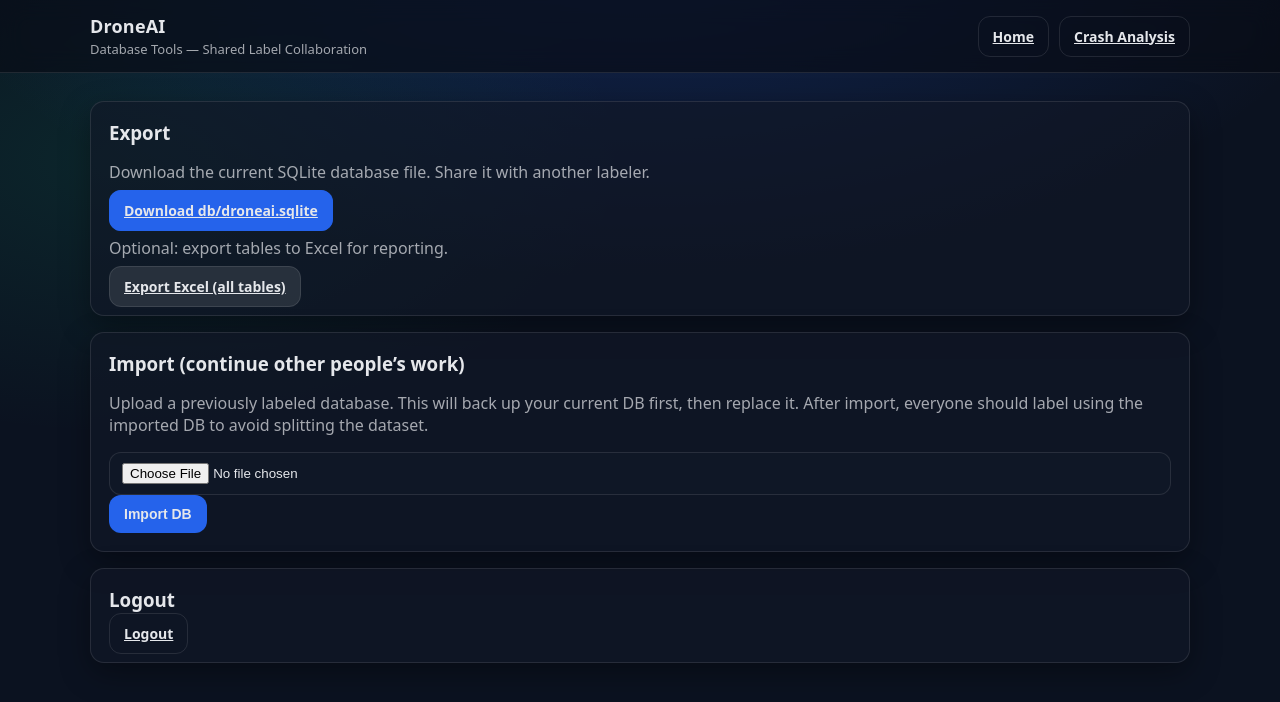
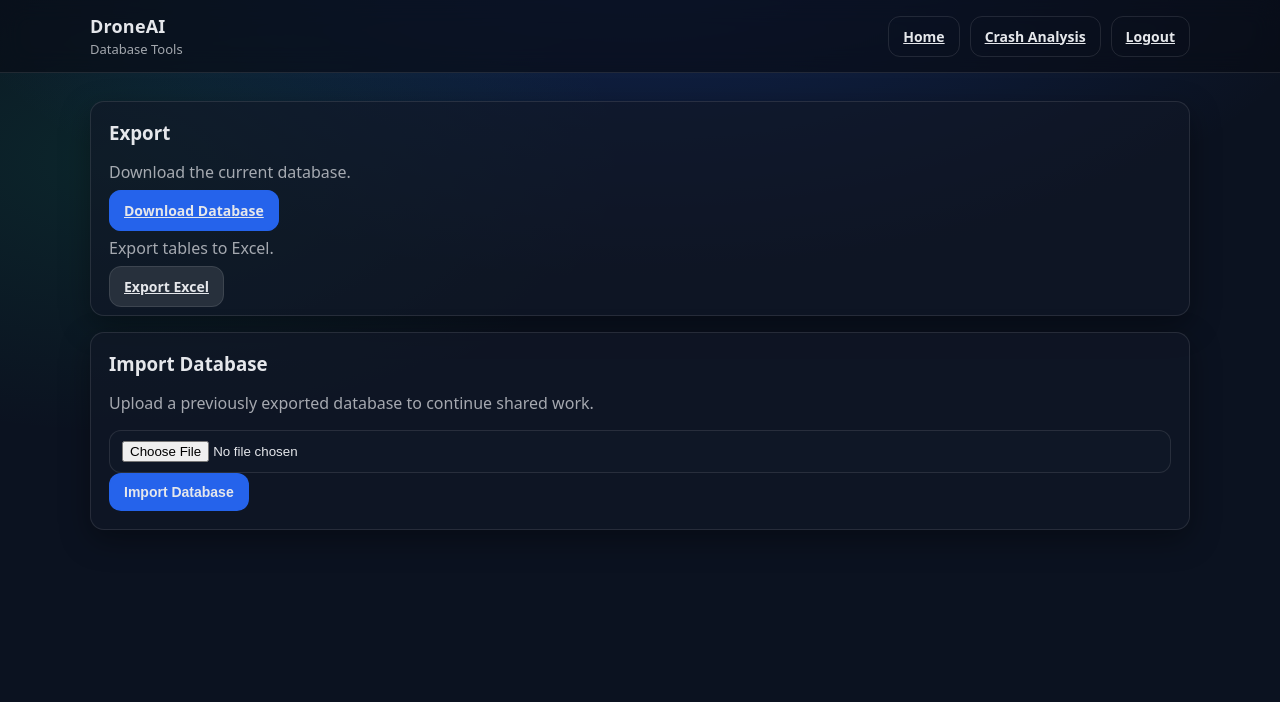
Before and after one commit to greatroboticslab/droneAI, a Flask app: page /db_tools in a window 1280 px wide. Shown: the top 702 px of the page. Run offline with Flask 3, Linux system fonts and the light colour scheme; the visitor is signed in with stand-in values (Sample User, id 1).

Commit message:
Update db_tools.html

```diff
--- a/LabelGUI/templates/db_tools.html
+++ b/LabelGUI/templates/db_tools.html
@@ -11,12 +11,13 @@
     <div class="topbar-inner">
       <div class="brand">
         <div class="brand__title">DroneAI</div>
-      <div class="brand__subtitle">Database Tools — Shared Label Collaboration</div>
+        <div class="brand__subtitle">Database Tools</div>
       </div>
 
       <div class="nav-actions">
         <a class="btn btn--ghost" href="/">Home</a>
         <a class="btn btn--ghost" href="/crash_analysis">Crash Analysis</a>
+        <a class="btn btn--ghost" href="/logout">Logout</a>
       </div>
     </div>
   </header>
@@ -24,25 +25,24 @@
   <main class="container">
     <div class="card">
       <h3>Export</h3>
-      <p class="muted">Download the current SQLite database file. Share it with another labeler.</p>
-      <a class="btn btn--primary" href="/db_download">Download db/droneai.sqlite</a>
+      <p class="muted">Download the current database.</p>
+      <a class="btn btn--primary" href="/db_download">Download Database</a>
 
       <div style="margin-top:12px;">
-        <p class="muted">Optional: export tables to Excel for reporting.</p>
-        <a class="btn btn--secondary" href="/db_export_excel">Export Excel (all tables)</a>
+        <p class="muted">Export tables to Excel.</p>
+        <a class="btn btn--secondary" href="/db_export_excel">Export Excel</a>
       </div>
     </div>
 
     <div class="card" style="margin-top:16px;">
-      <h3>Import (continue other people’s work)</h3>
+      <h3>Import Database</h3>
       <p class="muted">
-        Upload a previously labeled database. This will back up your current DB first, then replace it.
-        After import, everyone should label using the imported DB to avoid splitting the dataset.
+        Upload a previously exported database to continue shared work.
       </p>
 
       <form method="POST" action="/db_upload" enctype="multipart/form-data">
         <input type="file" name="db_file" accept=".sqlite,.db" required />
-        <button class="btn btn--primary" type="submit">Import DB</button>
+        <button class="btn btn--primary" type="submit">Import Database</button>
       </form>
 
       {% if message %}
@@ -52,11 +52,6 @@
         <p style="margin-top:10px; color:#ef4444;"><b>{{ error }}</b></p>
       {% endif %}
     </div>
-
-    <div class="card" style="margin-top:16px;">
-      <h3>Logout</h3>
-      <a class="btn btn--ghost" href="/logout">Logout</a>
-    </div>
   </main>
 </body>
 </html>
```
Lines whose indentation alone changed are shown as unchanged.
